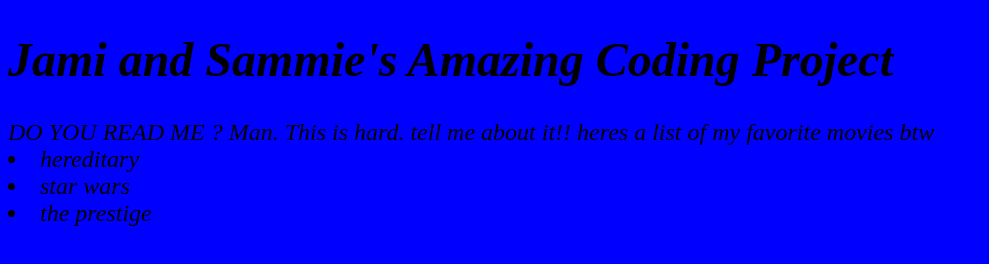
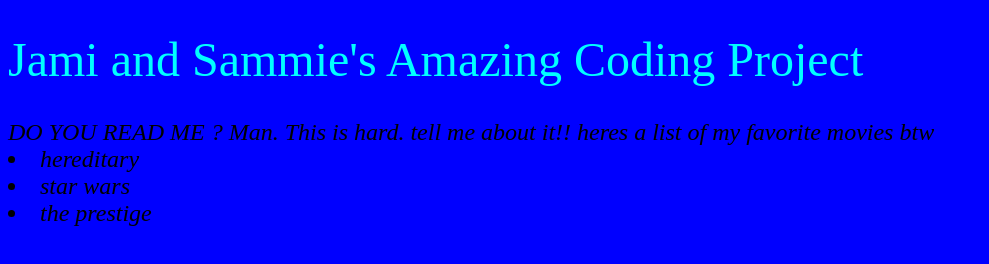
Before and after one commit to jlcdefenbaugh/github-studio, a plain HTML site: page index.html in a window 1280 px wide. Shown: the whole page, without its empty margins (0-989 px from the left). Drawn offline with Linux system fonts and the light colour scheme.

Commit message:
added css to heading

```diff
--- a/styles.css
+++ b/styles.css
@@ -3,3 +3,8 @@ body {
     font-style: italic;
     font-size: x-large
 }
+h1 {
+    color: aqua;
+    font-weight: 500;
+    font-style: normal;
+}
```
